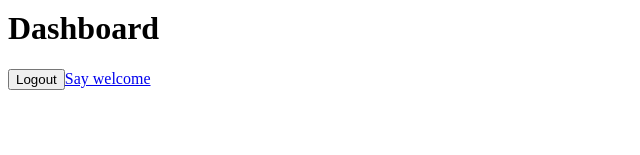
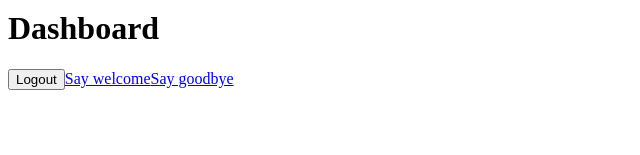
Before and after one commit to dundivet/learning-react-router, a React (Create React App) app: page /dashboard in a window 1280 px wide. Shown: the part 145-300 px from the top of the page, without its empty margins (0-640 px from the left). Built offline with nearby package versions, Linux system fonts and the light colour scheme.

Commit message:
Sub rutas optimizado

```diff
--- a/src/App.js
+++ b/src/App.js
@@ -19,7 +19,10 @@
         <Route path="/users/:id" element={<UserPage />} />
         <Route path="/usuarios" element={<Navigate to={`/users`} />} />
         <Route path="/about" element={<AboutPage />} />
-        <Route path="/dashboard/*" element={<Dashboard />} />
+        <Route path="/dashboard/*" element={<Dashboard />}>
+          <Route path='welcome' element={<p> Welcome!!!</p>} />
+          <Route path='goodbye' element={<p> Goodbye!!!</p>} />
+        </Route>
         <Route path="*" element={<NotFoundPage />} />
       </Routes>
     </BrowserRouter>
--- a/src/pages/Dashboard.js
+++ b/src/pages/Dashboard.js
@@ -1,4 +1,4 @@
-import {useNavigate, Route, Routes, Link} from 'react-router-dom';
+import {useNavigate, Outlet, Link} from 'react-router-dom';
 
 export default function Dashboard() {
     const navigate = useNavigate();
@@ -15,12 +15,10 @@
             Logout
         </button>
 
-        <Link to={`/dashboard/welcome`}>Say welcome</Link>
+        <Link to={`welcome`}>Say welcome</Link>
+        <Link to={`goodbye`}>Say goodbye</Link>
 
-        <Routes>
-            <Route path='welcome' element={<p> Welcome!!!</p>} />
-        </Routes>
-
+        <Outlet/>
     </div>
   )
 }
```
